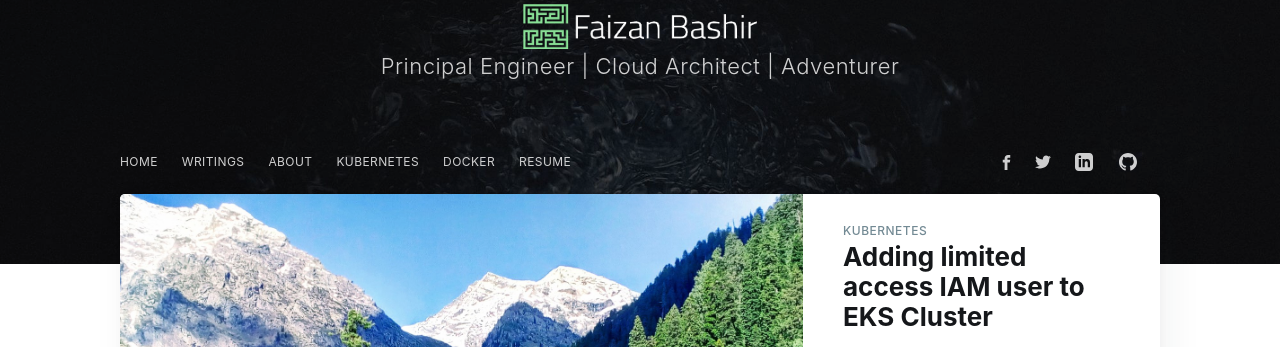
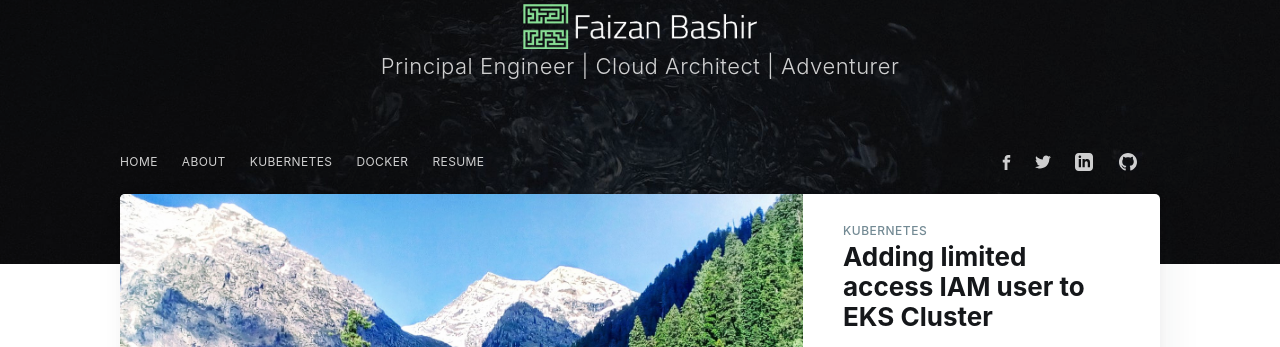
Before and after one commit to faizanbashir/faizanbashir.github.io, a Jekyll site: the page built from index.html, in a window 1280 px wide and 900 px high. Shown: the part 138-485 px from the top of the window. Built offline with Jekyll 4.4.1, drawn with Linux system fonts in a browser that asks for light colours; nearby versions of some CDN libraries; the list of posts is cut into pages by our own code.

Commit message:
Commented writings menu link

```diff
--- a/_includes/navigation.html
+++ b/_includes/navigation.html
@@ -2,9 +2,9 @@
   <li class="nav-home" role="menuitem">
     <a href="{{site.baseurl}}">Home</a>
   </li>
-  <li class="nav-getting-started" role="menuitem">
+  <!-- <li class="nav-getting-started" role="menuitem">
     <a href="{{site.baseurl}}writings/">Writings</a>
-  </li>
+  </li> -->
   <li class="nav-about" role="menuitem">
     <a href="{{site.baseurl}}about/">About</a>
   </li>
```
